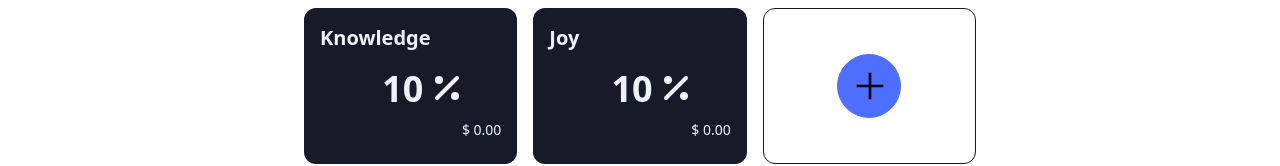
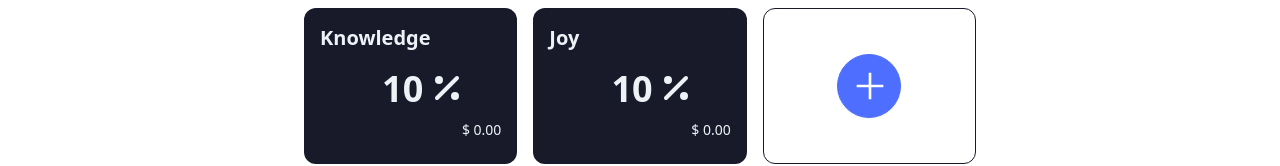
Before and after one commit to stevexero/MoneyGro, a React (Vite) app: page / in a window 1280 px wide. Shown: the part 476-642 px from the top of the page. Built offline with nearby package versions, Linux system fonts and the light colour scheme.

Commit message:
Updated button color

```diff
--- a/src/components/jars/CustomJars.jsx
+++ b/src/components/jars/CustomJars.jsx
@@ -36,7 +36,7 @@ const CustomJars = () => {
           data-tip='Add a Custom Jar'
           onClick={addCustomJar}
         >
-          <GrAdd size='2rem' className='ml-[0.95rem]' />
+          <GrAdd size='2rem' className='ml-[0.95rem] text-white' />
         </button>
       </div>
     </>
```
